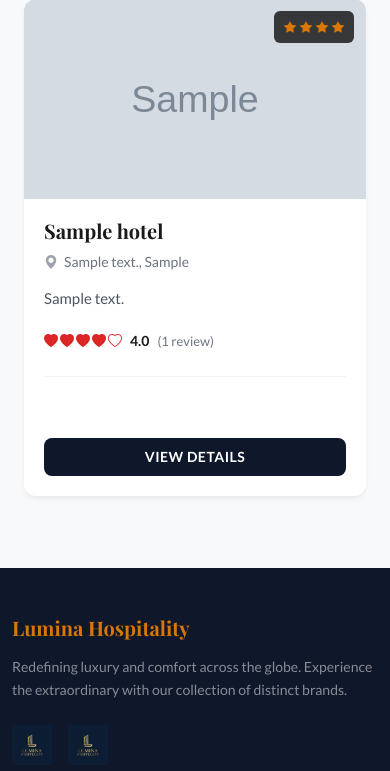
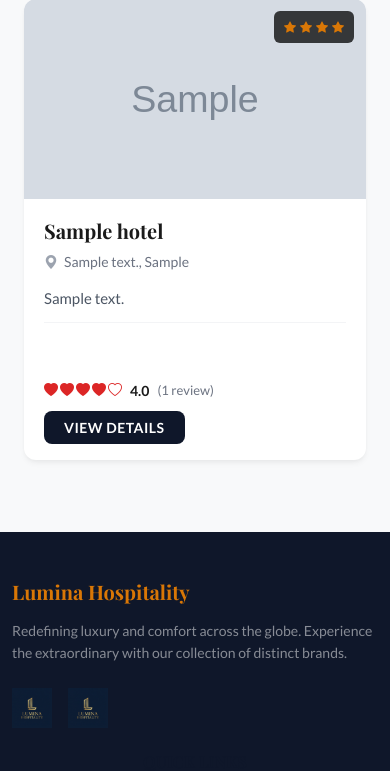
Before and after one commit to Jiacheeng-Li/hotel, a Flask app: page /brand/1 in a window 390 px wide. Shown: the part 1090-1861 px from the top of the page. Run offline with Flask 3, Linux system fonts and the light colour scheme; tables that the repository leaves empty hold one stand-in row (values such as "Sample post"); grey boxes marked "Sample" are stand-in pictures.

Commit message:
Change hotel card footer to left-right layout
- Left side: brand badge and rating (hearts, score, review count)
- Right side: VIEW DETAILS button
- Removed separate hotel-card-brand wrapper
- Added hotel-card-footer-left and hotel-card-footer-right classes
- Optimized responsive design for mobile (stacks vertically)
- Applied to all hotel card pages

```diff
--- a/hotelweb/static/css/main.css
+++ b/hotelweb/static/css/main.css
@@ -320,8 +320,8 @@
     display: flex;
     align-items: center;
     gap: 0.5rem;
-    margin-bottom: 1rem;
-    padding: 0.5rem 0;
+    margin-bottom: 0;
+    padding: 0;
 }
 
 .hotel-card-rating-hearts {
@@ -353,8 +353,19 @@
     margin-top: auto;
     padding-top: 1rem;
     border-top: 1px solid #f3f4f6;
+    gap: 1rem;
+}
+
+.hotel-card-footer-left {
+    display: flex;
+    align-items: center;
+    gap: 0.75rem;
     flex-wrap: wrap;
-    gap: 0.75rem;
+    flex: 1;
+}
+
+.hotel-card-footer-right {
+    flex-shrink: 0;
 }
 
 .hotel-card-brand {
@@ -447,8 +458,18 @@
 
     .hotel-card-footer {
         flex-direction: column;
+        align-items: stretch;
+        gap: 0.75rem;
+    }
+
+    .hotel-card-footer-left {
+        flex-direction: column;
         align-items: flex-start;
-        gap: 0.75rem;
+        gap: 0.5rem;
+    }
+
+    .hotel-card-footer-right {
+        width: 100%;
     }
 
     .hotel-card-btn {
--- a/hotelweb/templates/main/brand_detail.html
+++ b/hotelweb/templates/main/brand_detail.html
@@ -96,6 +96,9 @@
                         <i class="bi bi-geo-alt-fill"></i> {{ hotel.address }}, {{ hotel.city }}
                     </p>
                     <p class="hotel-card-description">{{ hotel.description }}</p>
+                    <div class="hotel-card-footer">
+                        <div class="hotel-card-footer-left">
+                            <span class="hotel-brand-badge" style="background-color: {{ hotel.brand.logo_color }};">{{ hotel.brand.name }}</span>
                             {% if hotel.reviews %}
                             {% set avg_rating = (hotel.reviews|sum(attribute='rating') / hotel.reviews|length) %}
                             <div class="hotel-card-rating">
@@ -114,13 +117,12 @@
                                 <span class="hotel-card-rating-count">({{ hotel.reviews|length }} review{{ 's' if hotel.reviews|length != 1 else '' }})</span>
                             </div>
                             {% endif %}
-                    <div class="hotel-card-footer">
-                        <div class="hotel-card-brand">
-                            <span class="hotel-brand-badge" style="background-color: {{ hotel.brand.logo_color }};">{{ hotel.brand.name }}</span>
                         </div>
+                        <div class="hotel-card-footer-right">
                             <a href="{{ url_for('main.hotel_detail', hotel_id=hotel.id) }}?from=brand" class="hotel-card-btn hotel-card-btn-primary">
                                 VIEW DETAILS
                             </a>
+                        </div>
                     </div>
                 </div>
             </div>
```
Also changed, not shown: hotelweb/templates/main/city_hotels.html (+5 -3 lines), hotelweb/templates/main/destinations.html (+5 -3 lines), hotelweb/templates/main/hotel_detail.html (+5 -3 lines). Lines whose indentation alone changed are shown as unchanged.
